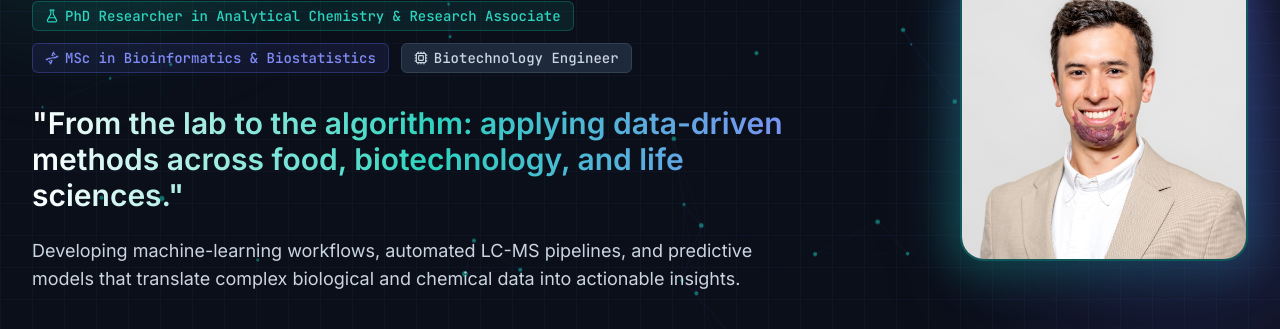
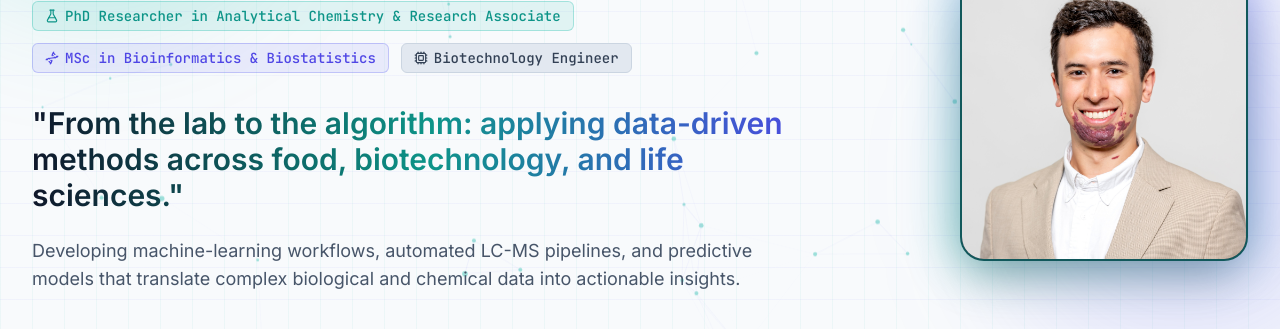
Before and after one commit to ssouzanava/ssouzanava.github.io, a website: page index.html in a window 1280 px wide. Shown: the part 358-687 px from the top of the page. Drawn offline with nearby package versions, Linux system fonts and the light colour scheme.

Commit message:
build(styles): migrate from Tailwind CDN to compiled CSS and add system theme sync

```diff
--- a/index.html
+++ b/index.html
@@ -1,5 +1,5 @@
 <!DOCTYPE html>
-<html lang="en" class="dark scroll-smooth">
+<html lang="en" class="scroll-smooth">
 <head>
   <meta charset="UTF-8" />
   <meta name="viewport" content="width=device-width, initial-scale=1.0" />
@@ -20,61 +20,19 @@
   <link rel="preconnect" href="https://fonts.gstatic.com" crossorigin>
   <link href="https://fonts.googleapis.com/css2?family=Inter:wght@300;400;500;600;700;800&family=JetBrains+Mono:wght@400;500;600&display=swap" rel="stylesheet">
 
-  <!-- Tailwind CSS CDN -->
-  <script src="https://cdn.tailwindcss.com"></script>
   <script>
-    tailwind.config = {
-      darkMode: 'class',
-      theme: {
-        extend: {
-          fontFamily: {
-            sans: ['Inter', 'sans-serif'],
-            mono: ['JetBrains Mono', 'monospace'],
-          },
-          colors: {
-            slateDark: '#0B0F19',
-            cardDark: '#111827',
-            bioTeal: {
-              400: '#2DD4BF',
-              500: '#14B8A6',
-              600: '#0D9488',
-            },
-            bioIndigo: {
-              400: '#818CF8',
-              500: '#6366F1',
-              600: '#4F46E5',
-            }
-          }
-        }
-      }
-    }
+    const savedTheme = localStorage.getItem('theme');
+    const prefersDark = window.matchMedia('(prefers-color-scheme: dark)');
+    document.documentElement.classList.toggle(
+      'dark',
+      savedTheme === 'dark' || (savedTheme !== 'light' && prefersDark.matches)
+    );
   </script>
+  <link rel="stylesheet" href="assets/css/styles.css" />
 
   <!-- Lucide Icons CDN -->
   <script src="https://unpkg.com/lucide@latest"></script>
 
-  <style>
-    /* Custom Scrollbar & Subtle Glows */
-    ::-webkit-scrollbar {
-      width: 8px;
-    }
-    ::-webkit-scrollbar-track {
-      background: #0B0F19;
-    }
-    ::-webkit-scrollbar-thumb {
-      background: #1E293B;
-      border-radius: 4px;
-    }
-    ::-webkit-scrollbar-thumb:hover {
-      background: #14B8A6;
-    }
-    .bg-grid-pattern {
-      background-size: 32px 32px;
-      background-image:
-        linear-gradient(to right, rgba(20, 184, 166, 0.05) 1px, transparent 1px),
-        linear-gradient(to bottom, rgba(99, 102, 241, 0.05) 1px, transparent 1px);
-    }
-  </style>
 </head>
 
 <body class="bg-slate-50 text-slate-900 dark:bg-slateDark dark:text-slate-100 font-sans antialiased selection:bg-bioTeal-500 selection:text-white transition-colors duration-300">
@@ -1146,19 +1104,22 @@
       });
     });
 
-    // 2. Dark / Light Theme Toggle (Defaults to Dark Mode #0B0F19)
+    // 2. Dark / Light Theme Toggle (Follows the system until manually changed)
     const htmlEl = document.documentElement;
     const themeBtn = document.getElementById('theme-toggle');
     const themeBtnMobile = document.getElementById('theme-toggle-mobile');
-
-    if (localStorage.getItem('theme') === 'light') {
-      htmlEl.classList.remove('dark');
-    }
+    const systemTheme = window.matchMedia('(prefers-color-scheme: dark)');
 
     function toggleTheme() {
       htmlEl.classList.toggle('dark');
       localStorage.setItem('theme', htmlEl.classList.contains('dark') ? 'dark' : 'light');
     }
+
+    systemTheme.addEventListener('change', event => {
+      if (localStorage.getItem('theme') === null) {
+        htmlEl.classList.toggle('dark', event.matches);
+      }
+    });
 
     themeBtn.addEventListener('click', toggleTheme);
     themeBtnMobile.addEventListener('click', toggleTheme);
--- /dev/null
+++ b/src/css/tailwind.css
@@ -0,0 +1,43 @@
+@tailwind base;
+@tailwind components;
+@tailwind utilities;
+
+:root {
+  color-scheme: light;
+}
+
+:root.dark {
+  color-scheme: dark;
+}
+
+::-webkit-scrollbar {
+  width: 8px;
+}
+
+html:not(.dark) ::-webkit-scrollbar-track {
+  background: #F1F5F9;
+}
+
+::-webkit-scrollbar-track {
+  background: #0B0F19;
+}
+
+html:not(.dark) ::-webkit-scrollbar-thumb {
+  background: #CBD5E1;
+}
+
+::-webkit-scrollbar-thumb {
+  background: #1E293B;
+  border-radius: 4px;
+}
+
+::-webkit-scrollbar-thumb:hover {
+  background: #14B8A6;
+}
+
+.bg-grid-pattern {
+  background-size: 32px 32px;
+  background-image:
+    linear-gradient(to right, rgba(20, 184, 166, 0.05) 1px, transparent 1px),
+    linear-gradient(to bottom, rgba(99, 102, 241, 0.05) 1px, transparent 1px);
+}
--- /dev/null
+++ b/tailwind.config.js
@@ -0,0 +1,28 @@
+/** @type {import('tailwindcss').Config} */
+module.exports = {
+  content: ['./index.html'],
+  darkMode: 'class',
+  theme: {
+    extend: {
+      fontFamily: {
+        sans: ['Inter', 'sans-serif'],
+        mono: ['JetBrains Mono', 'monospace'],
+      },
+      colors: {
+        slateDark: '#0B0F19',
+        cardDark: '#111827',
+        bioTeal: {
+          400: '#2DD4BF',
+          500: '#14B8A6',
+          600: '#0D9488',
+        },
+        bioIndigo: {
+          400: '#818CF8',
+          500: '#6366F1',
+          600: '#4F46E5',
+        },
+      },
+    },
+  },
+  plugins: [],
+};
```
Also changed, not shown: package.json (added, +11 -0 lines), README.md, assets/css/styles.css (added), 2 other files.
